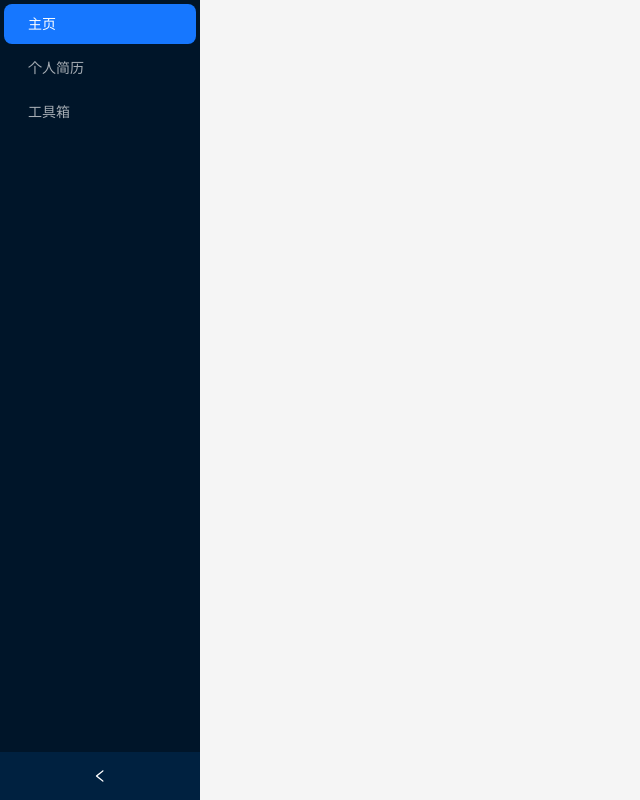
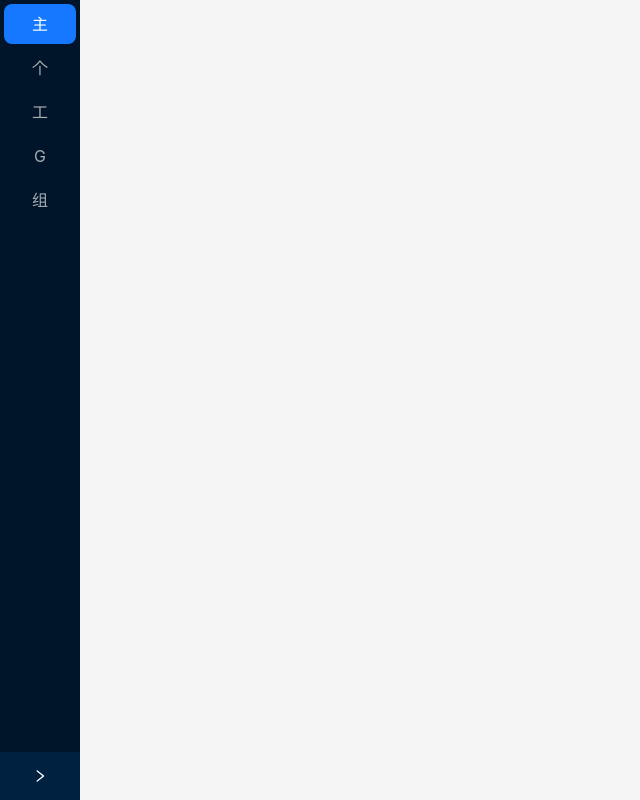
Before and after one commit to ywylab/blob_client, a React (Vite) app: page / in a window 1280 px wide. Shown: the whole page, without its empty margins (0-640 px from the left). Built offline with nearby package versions, Linux system fonts and the light colour scheme.

Commit message:
feat: 初始化样式结构

```diff
--- a/index.html
+++ b/index.html
@@ -4,7 +4,7 @@
     <meta charset="UTF-8" />
     <link rel="icon" type="image/svg+xml" href="/react.svg" />
     <meta name="viewport" content="width=device-width, initial-scale=1.0" />
-		<title>Rspack + React + TS</title>
+    <title>个人主页</title>
   </head>
   <body>
     <div id="root"></div>
--- a/src/App.tsx
+++ b/src/App.tsx
@@ -2,7 +2,7 @@ import { Layout, Menu } from "antd";
 import { useState } from "react";
 const { Sider } = Layout;
 function App() {
-  const [collapsed, setCollapsed] = useState(false);
+  const [collapsed, setCollapsed] = useState(true);
   const menu = [
     {
       key: 1,
@@ -16,6 +16,14 @@ function App() {
       key: 3,
       label: "工具箱",
     },
+    {
+      key: 4,
+      label: "GPT",
+    },
+    {
+      key: 5,
+      label: "组件库",
+    },
   ];
   return (
     <Layout className="min-h-screen">
@@ -24,7 +32,6 @@ function App() {
         collapsed={collapsed}
         onCollapse={(value) => setCollapsed(value)}
       >
-        <div className="demo-logo-vertical" />
         <Menu
           theme="dark"
           defaultSelectedKeys={["1"]}
```
Lines whose indentation alone changed are shown as unchanged.
